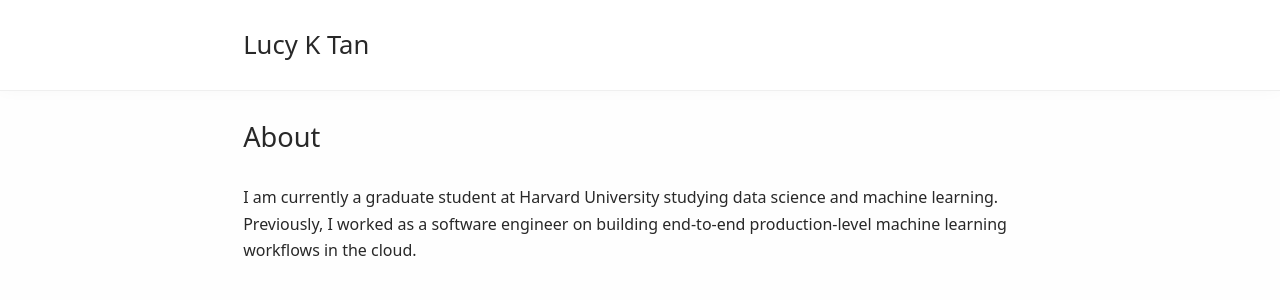
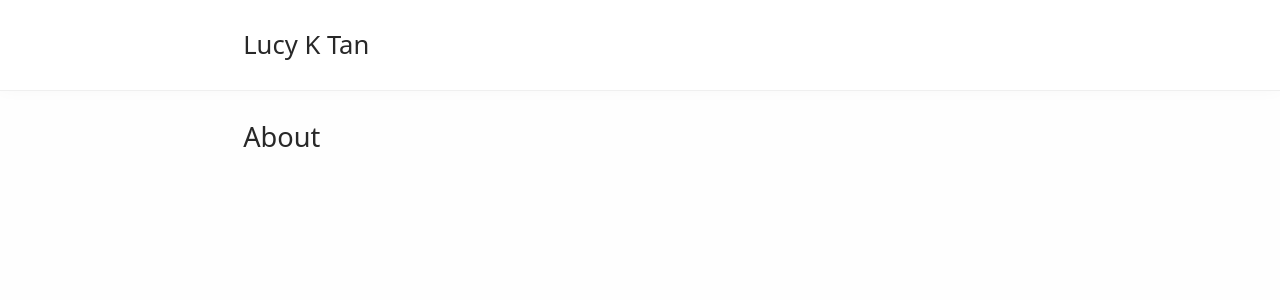
Before and after one commit to lucyktan/lucyktan.github.io, a Jekyll site: the page built from about.md, in a window 1280 px wide. Shown: the top 300 px of the page. Built offline with Jekyll 4.4.1, drawn with Linux system fonts in a browser that asks for light colours; our own code applies the rules of GitHub Pages for plain Markdown files.

Commit message:
Update about.md

```diff
--- a/about.md
+++ b/about.md
@@ -2,5 +2,3 @@
 title: "About"
 permalink: "/about/"
 ---
-
-I am currently a graduate student at Harvard University studying data science and machine learning. Previously, I worked as a software engineer on building end-to-end production-level machine learning workflows in the cloud.
```
